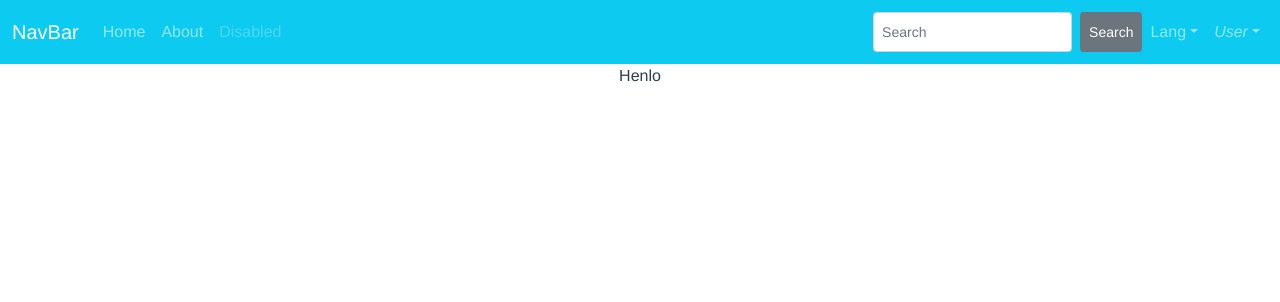
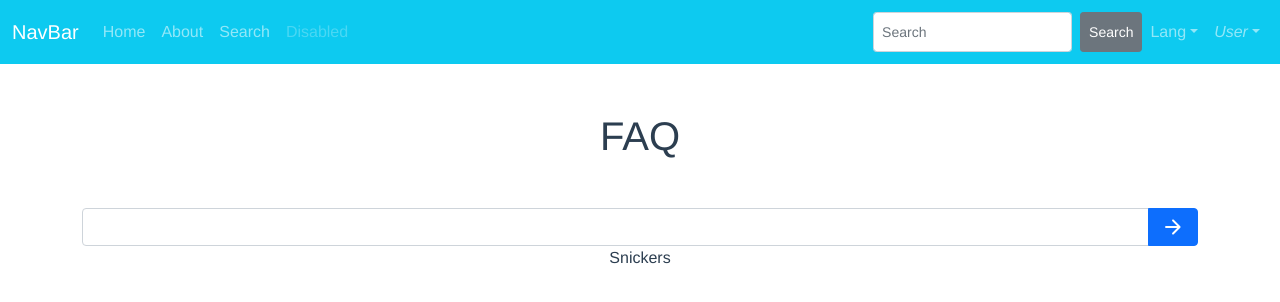
Before and after one commit to Berkanktk/SE03-HCI-Prototype, a Vue app in the folder hci-prototype/: page /search in a window 1280 px wide. Shown: the top 302 px of the page. Built offline with nearby package versions, Linux system fonts and the light colour scheme.

Commit message:
Search bar

```diff
--- a/hci-prototype/src/App.vue
+++ b/hci-prototype/src/App.vue
@@ -6,6 +6,9 @@
 </template>
 
 <style>
+@import url('https://fonts.googleapis.com/css2?family=Roboto');
+@import url('https://fonts.googleapis.com/css?family=Material+Icons+Round');
+
 #app {
   font-family: Avenir, Helvetica, Arial, sans-serif;
   -webkit-font-smoothing: antialiased;
--- a/hci-prototype/src/components/NavigationBar.vue
+++ b/hci-prototype/src/components/NavigationBar.vue
@@ -9,6 +9,7 @@
         <b-navbar-nav>
           <b-nav-item v-bind:to="'/'">Home</b-nav-item>
           <b-nav-item v-bind:to="'/about'">About</b-nav-item>
+          <b-nav-item v-bind:to="'/search'">Search</b-nav-item>
           <b-nav-item href="#" disabled>Disabled</b-nav-item>
         </b-navbar-nav>
 
--- a/hci-prototype/src/views/SearchPage.vue
+++ b/hci-prototype/src/views/SearchPage.vue
@@ -1,6 +1,15 @@
 <template>
-  <div>
-    <p>Henlo</p>
+  <div class="container d-flex align-items-center justify-content-center flex-column">
+    <h1 class="mt-5 mb-5">FAQ</h1>
+
+    <div class="d-flex align-items-center input-group flex-row">
+      <input type="text" class="form-control" />
+      <button class="btn btn-primary d-flex align-items-center text-center">
+        <span class="material-icons-round">arrow_forward</span>
+      </button>
+    </div>
+
+    <p>Snickers</p>
   </div>
 </template>
 
```
